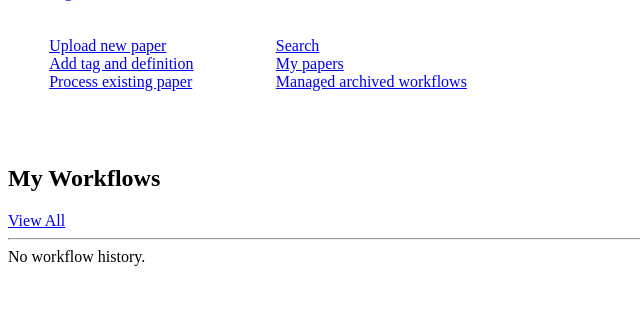
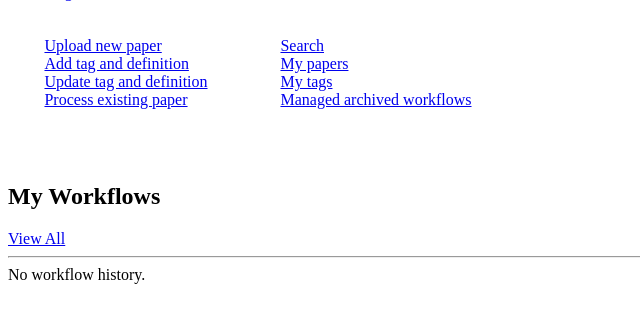
Before and after one commit to JunchengDong0421/SakanaRM, a Django app: page / in a window 1280 px wide. Shown: the part 43-366 px from the top of the page, without its empty margins (0-640 px from the left). Run offline with Django 4.2, Linux system fonts and the light colour scheme; the visitor is signed in with stand-in values (Sample User, id 1); data that the repository does not hold is empty.

Commit message:
Provisional links

```diff
--- a/templates/core/index.html
+++ b/templates/core/index.html
@@ -25,12 +25,16 @@
                 <br>
                 <a href="{% url 'core:add-tag-definition-page' %}" target="_blank">Add tag and definition</a>
                 <br>
+                <a href="#">Update tag and definition</a>
+                <br>
                 <a href="{% url 'core:process-paper-page' %}" target="_blank">Process existing paper</a>
             </div>
             <div class="info-links">
                 <a href="{% url 'core:search-page' %}" target="_blank">Search</a>
                 <br>
                 <a href="{% url 'core:my-papers' request.session.uid %}" target="_blank">My papers</a>
+                <br>
+                <a href="#">My tags</a>
                 <br>
                 <a href="{% url 'core:my-archived-workflows' request.session.uid %}" target="_blank">
                     Managed archived workflows
```
